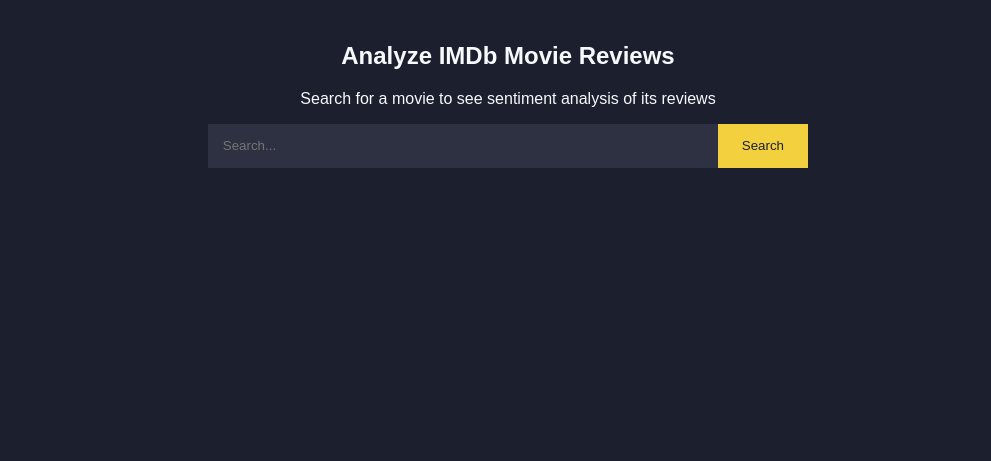
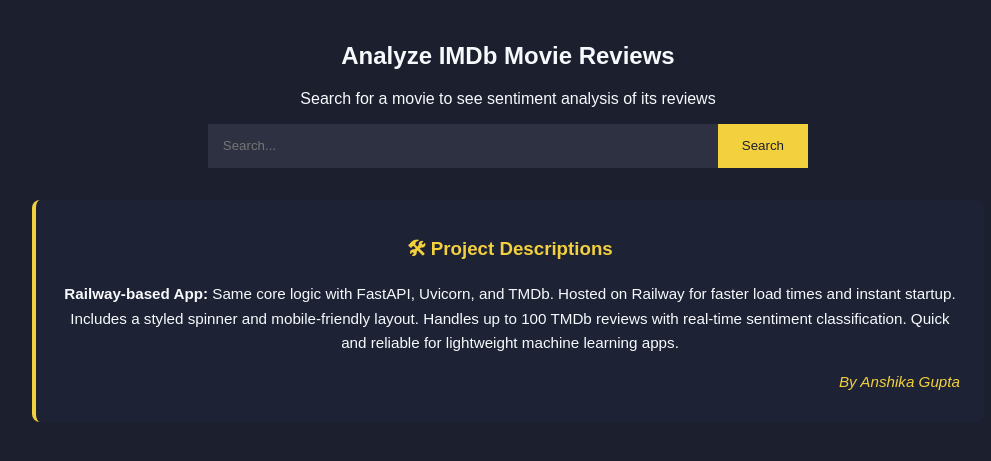
Before and after one commit to AnshikaGupta-1/imdb-sentiment-fastapi, a FastAPI app: page / in a window 1280 px wide. Shown: the part 170-631 px from the top of the page, without its empty margins (132-1123 px from the left). Run offline with FastAPI, Linux system fonts and the light colour scheme.

Commit message:
Update index.html

```diff
--- a/templates/index.html
+++ b/templates/index.html
@@ -1,3 +1,4 @@
+
 <!DOCTYPE html>
 <html lang="en">
 <head>
@@ -47,6 +48,21 @@
       background-color: var(--accent);
       color: var(--background);
       border: none;
+    }
+
+    .description-box {
+      background-color: var(--secondary);
+      border-left: 4px solid var(--accent);
+      padding: 1rem 1.5rem;
+      margin: 2rem auto;
+      border-radius: 8px;
+      max-width: 900px;
+    }
+    .description-box h3 { color: var(--accent); margin-bottom: 0.5rem; }
+    .description-box p {
+      margin-bottom: 0.7rem;
+      font-size: 0.95rem;
+      line-height: 1.6;
     }
 
     .movie-details {
@@ -107,6 +123,14 @@
           <button class="search-button">Search</button>
         </div>
       </form>
+
+      <section class="description-box">
+        <div class="description-content">
+          <h3>🛠 Project Descriptions</h3>
+          <p><strong>Railway-based App:</strong> Same core logic with FastAPI, Uvicorn, and TMDb. Hosted on Railway for faster load times and instant startup. Includes a styled spinner and mobile-friendly layout. Handles up to 100 TMDb reviews with real-time sentiment classification. Quick and reliable for lightweight machine learning apps.</p>
+          <p style="text-align: right; color: var(--accent);"><em>By Anshika Gupta</em></p>
+        </div>
+      </section>
     </section>
 
     {% if movies %}
@@ -160,9 +184,10 @@
     </section>
     {% endif %}
   </main>
+
   <div id="loading" style="display:none; text-align:center; margin:20px;">
     <div style="border: 6px solid #f3f3f3; border-top: 6px solid #555; border-radius: 50%; width: 40px; height: 40px; animation: spin 1s linear infinite; margin:auto;"></div>
-  <p>Fetching reviews...</p>
+    <p>Fetching reviews...this might take a minute</p>
   </div>
 
   <script>
@@ -182,6 +207,5 @@
       100% { transform: rotate(360deg); }
     }
   </style>
-
 </body>
 </html>
```
Lines whose indentation alone changed are shown as unchanged.
